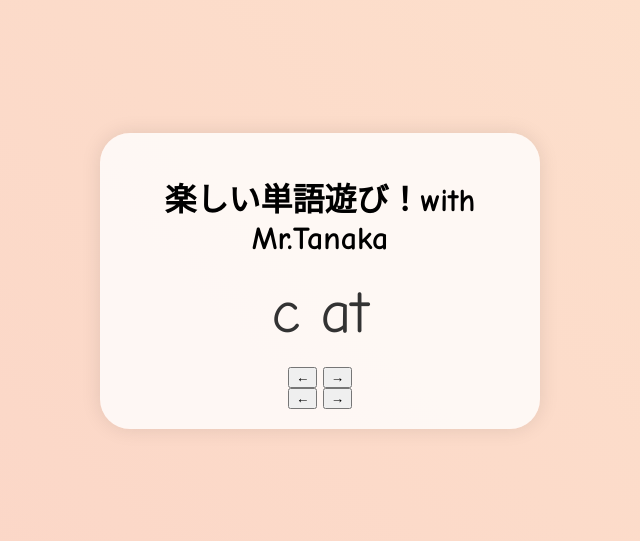
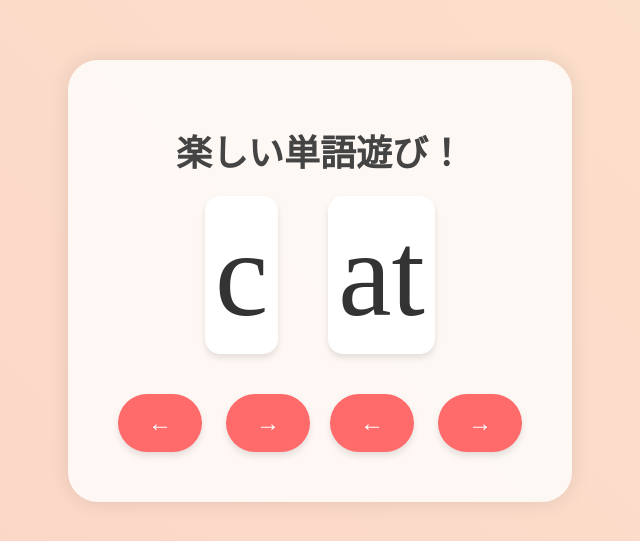
Before and after one commit to Taku505-dev/template, a plain HTML site: page index.html in a window 1280 px wide. Shown: the part 119-660 px from the top of the page, without its empty margins (320-960 px from the left). Drawn offline with Linux system fonts and the light colour scheme.

Commit message:
index.html

```diff
--- a/index.html
+++ b/index.html
@@ -6,11 +6,11 @@
     <title>楽しい単語遊び！with Mr.Tanaka</title>
     <style>
         body {
-            font-family: 'Comic Sans MS', cursive, sans-serif;
+             font-family: Century, 'Times New Roman', Times, serif;
             display: flex;
             justify-content: center;
             align-items: center;
-            min-height: 100vh;
+            height: 100vh;
             margin: 0;
             background: linear-gradient(45deg, #ff9a9e, #fad0c4, #ffecd2);
             background-size: 400% 400%;
@@ -23,91 +23,59 @@
         }
         #game-container {
             background-color: rgba(255, 255, 255, 0.8);
-            padding: 20px;
+            padding: 40px;
             border-radius: 30px;
             box-shadow: 0 0 20px rgba(0,0,0,0.1);
             text-align: center;
-            max-width: 90%;
-            width: 400px;
         }
         #word-display {
-            font-size: 60px;
+            font-size: 120px;
             margin: 20px 0;
             color: #333;
         }
-        /* 残りのCSSルールをここに追加 */
-        /* styles.css */
-body {
-    font-family: 'Comic Sans MS', cursive, sans-serif;
-    display: flex;
-    justify-content: center;
-    align-items: center;
-    min-height: 100vh;
-    margin: 0;
-    background: linear-gradient(45deg, #ff9a9e, #fad0c4, #ffecd2);
-    background-size: 400% 400%;
-    animation: gradientBG 15s ease infinite;
-}
-
-@keyframes gradientBG {
-    0% {background-position: 0% 50%;}
-    50% {background-position: 100% 50%;}
-    100% {background-position: 0% 50%;}
-}
-
-#game-container {
-    background-color: rgba(255, 255, 255, 0.8);
-    padding: 20px;
-    border-radius: 30px;
-    box-shadow: 0 0 20px rgba(0,0,0,0.1);
-    text-align: center;
-    max-width: 90%;
-    width: 400px;
-}
-
-#word-display {
-    font-size: 60px;
-    margin: 20px 0;
-    color: #333;
-}
-
-/* 残りのCSSルールをここに追加 */
-
-@media screen and (max-width: 600px) {
-    #game-container {
-        padding: 15px;
-    }
-    #word-display {
-        font-size: 40px;
-    }
-    button {
-        font-size: 16px;
-        padding: 8px 16px;
-    }
-    h1 {
-        font-size: 24px;
-    }
-}
-        @media screen and (max-width: 600px) {
-            #game-container {
-                padding: 15px;
-            }
-            #word-display {
-                font-size: 40px;
-            }
-            button {
-                font-size: 16px;
-                padding: 8px 16px;
-            }
-            h1 {
-                font-size: 24px;
-            }
+        #onset, #rime {
+            display: inline-block;
+            margin: 0 10px;
+            padding: 10px;
+            border-radius: 15px;
+            background-color: #fff;
+            box-shadow: 0 4px 6px rgba(0,0,0,0.1);
+        }
+        .controls {
+            display: flex;
+            justify-content: space-around;
+            margin-top: 30px;
+        }
+        button {
+            font-size: 24px;
+            padding: 15px 30px;
+            margin: 10px;
+            cursor: pointer;
+            border: none;
+            border-radius: 50px;
+            background-color: #ff6b6b;
+            color: white;
+            transition: all 0.3s ease;
+            box-shadow: 0 4px 6px rgba(0,0,0,0.1);
+        }
+        button:hover {
+            transform: translateY(-3px);
+            box-shadow: 0 6px 8px rgba(0,0,0,0.15);
+            background-color: #ff8787;
+        }
+        button:active {
+            transform: translateY(1px);
+        }
+        h1 {
+            color: #444;
+            font-size: 36px;
+            margin-bottom: 20px;
         }
     </style>
 </head>
 <body>
     <div id="game-container">
-        <h1>楽しい単語遊び！with Mr.Tanaka</h1>
+        <h1>楽しい単語遊び！</h1>
         <div id="word-display">
             <span id="onset"></span>
             <span id="rime"></span>
```
